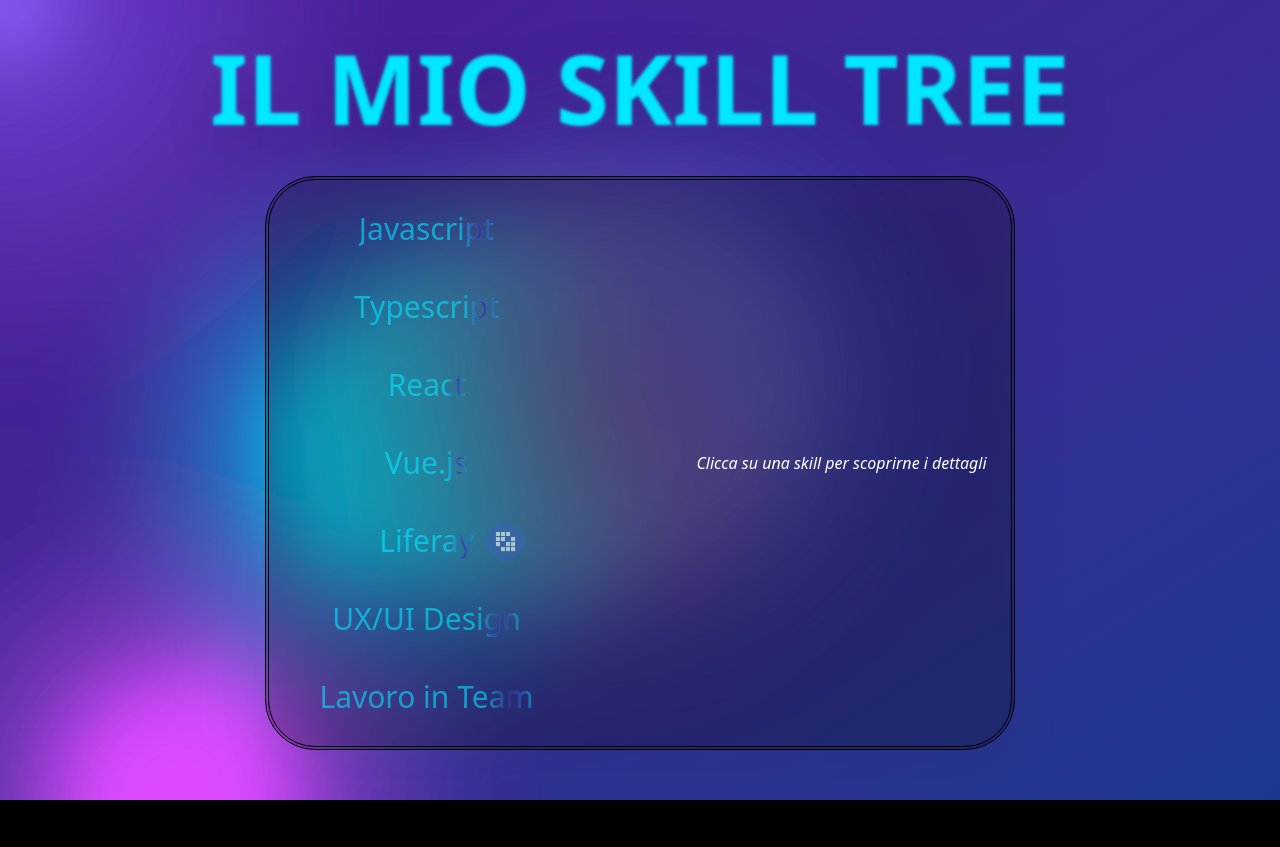
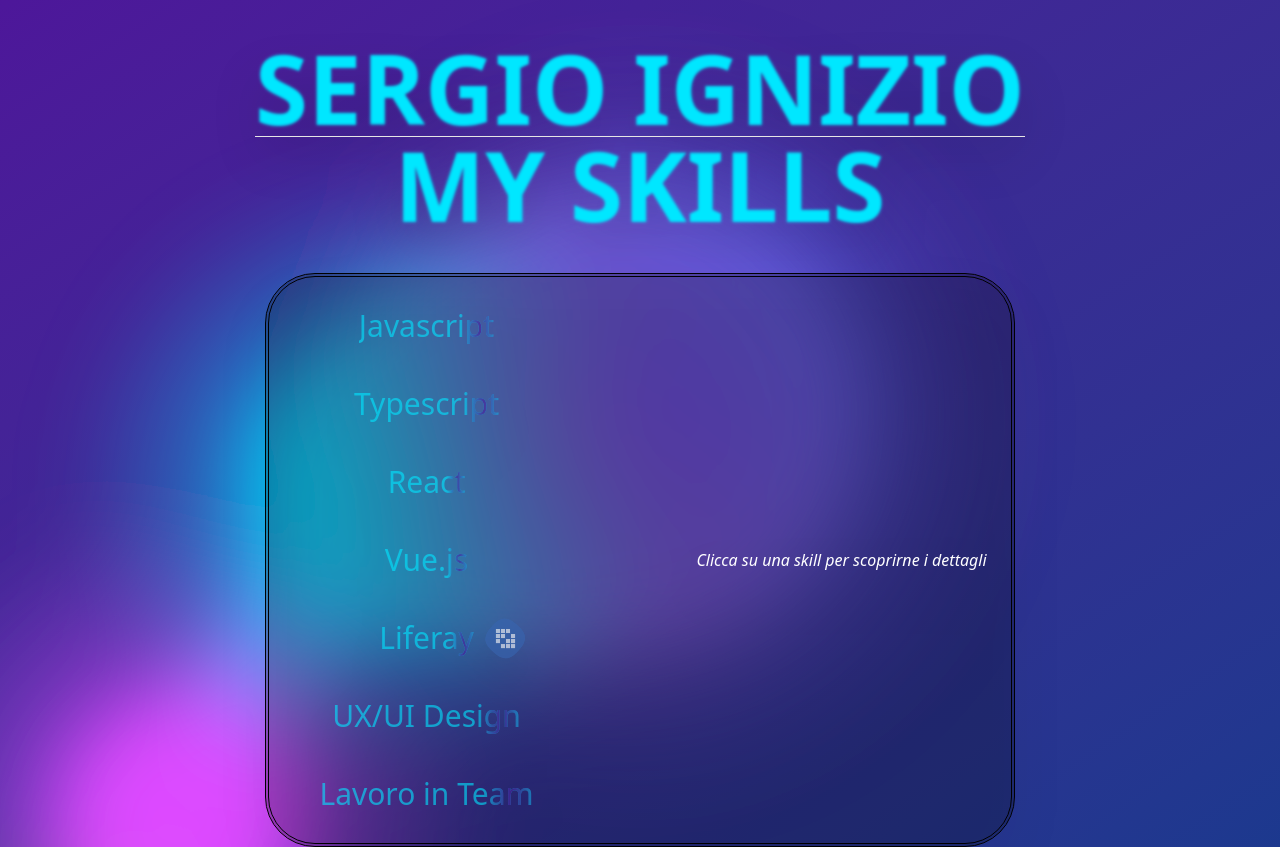
Before and after one commit to SerKasai/skill-tree, a React (Vite) app: page / in a window 1280 px wide. Before the commit the page ends 800 px from the top, so only its background shows below. Built offline with nearby package versions, Linux system fonts and the light colour scheme; some icons are missing.

Commit message:
commit ver.1.0.1 - change name title

```diff
--- a/src/App.tsx
+++ b/src/App.tsx
@@ -27,7 +27,7 @@
       <div className="app-container w-screen min-h-screen drop-shadow-2xl">
         <div className="flex flex-col items-center justify-center p-10">
           <h2 className="font-extrabold select-none text-center uppercase transition-colors duration-300 text-transparent bg-clip-text bg-cover bg-center bg-no-repeat text-shadow-[0_0_3px_#00e7ff] text-4xl md:text-8xl">
-            IL MIO SKILL TREE
+            SERGIO IGNIZIO <hr /> MY SKILLS
           </h2>
         </div>
         {/* 4. LAYOUT A GRIGLIA: L'uso di grid-cols-2 è la scelta architettonica chiave qui.
--- a/src/components/gif-text.tsx
+++ b/src/components/gif-text.tsx
@@ -23,7 +23,7 @@
 }
 
 const GifText = ({
-  text = "IL MIO SKILL TREE",
+  text = "SERGIO IGNIZIO - MY SKILLS",
   gif = "https://media1.giphy.com/media/v1.Y2lkPTc5MGI3NjExMjA3MnA1d2ZnczR1NWlhMmw3eXV4Zm4wYml5cWYyeHJxZGV6ZHQybyZlcD12MV9pbnRlcm5hbF9naWZfYnlfaWQmY3Q9Zw/tr0SSHnAL0KL9fotmn/giphy.gif",
   className = "text-shadow-[0_0_20px_#00e7ff] text-8xl",
   containerClassName,
```
